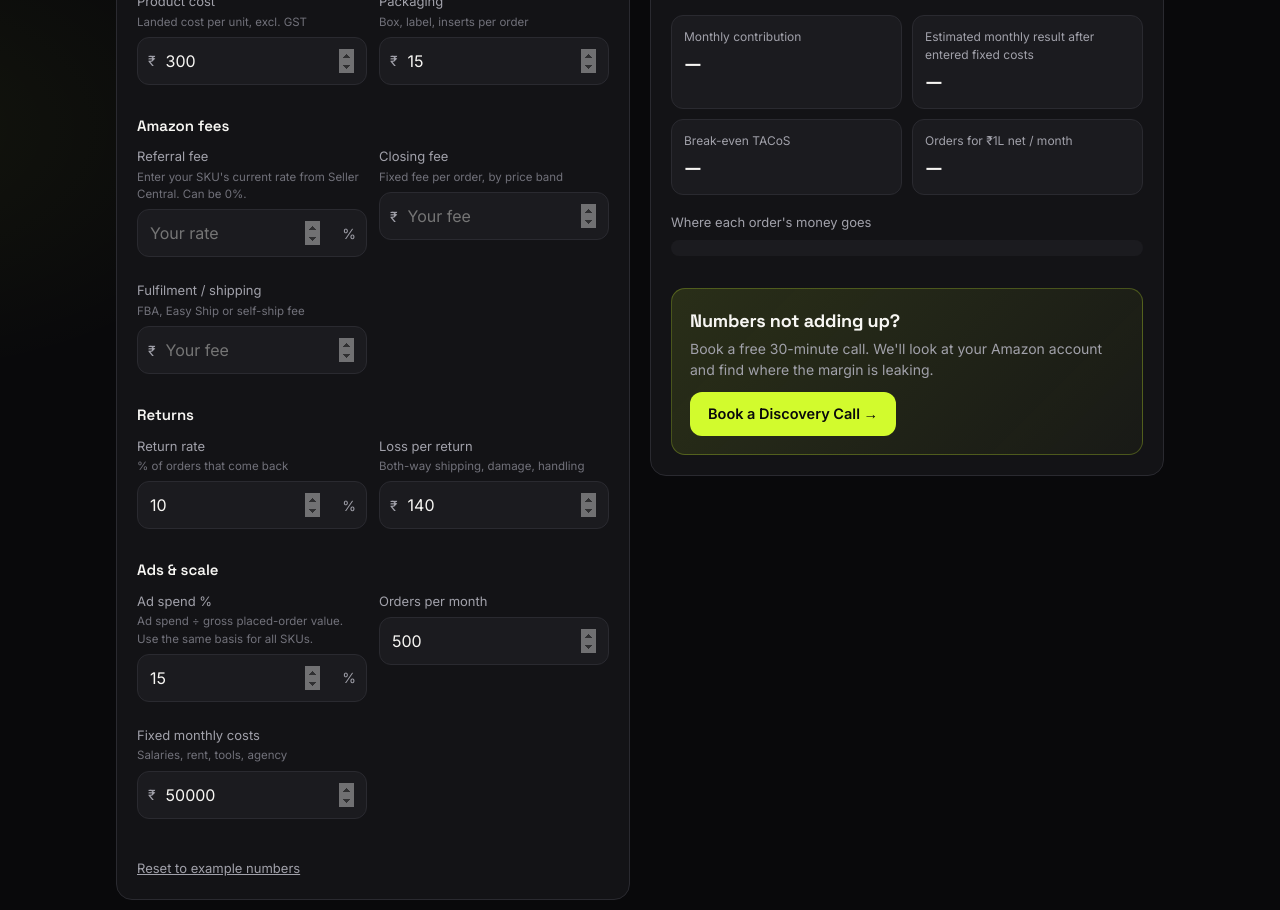
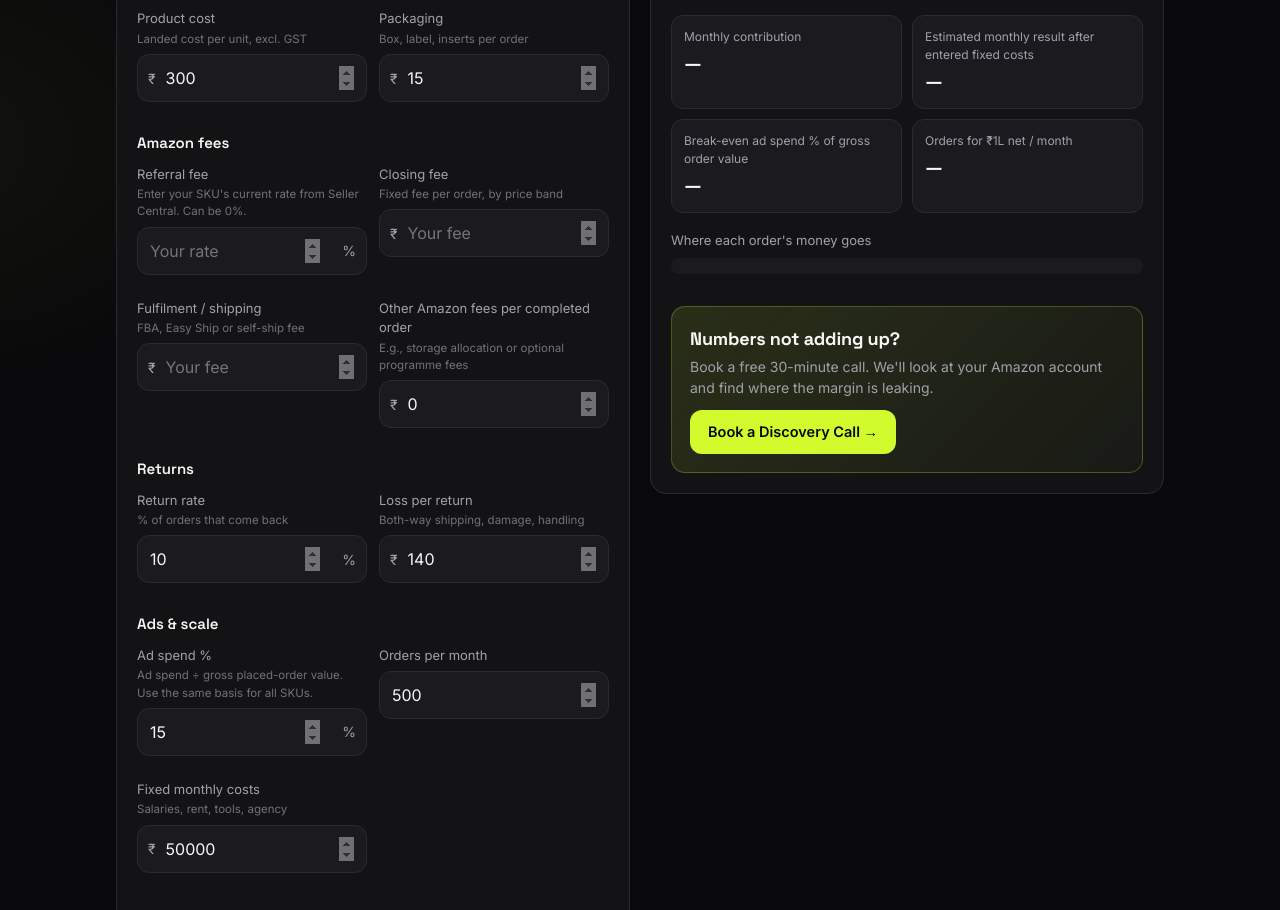
Before and after one commit to GrowthRocketind/amazon-profit-calculator, a plain HTML site: page index.html in a window 1280 px wide. Shown: the part 474-1384 px from the top of the page. Drawn offline with Linux system fonts and the light colour scheme.

Commit message:
Clarify Amazon SKU economics and include other selling fees

```diff
--- a/index.html
+++ b/index.html
@@ -192,7 +192,7 @@
         <legend>Product</legend>
         <div class="row">
           <div class="field">
-            <label for="price">Selling price<span class="hint">What the customer pays, incl. GST</span></label>
+            <label for="price">Selling price<span class="hint">Actual customer-paid price after discounts, incl. GST</span></label>
             <div class="input"><span>₹</span><input id="price" type="number" inputmode="decimal" min="0" step="1" value="999"></div>
           </div>
           <div class="field">
@@ -224,6 +224,10 @@
           <div class="field">
             <label for="ship">Fulfilment / shipping<span class="hint">FBA, Easy Ship or self-ship fee</span></label>
             <div class="input"><span>₹</span><input id="ship" type="number" inputmode="decimal" min="0" step="1" placeholder="Your fee" value="" required></div>
+          </div>
+          <div class="field">
+            <label for="other">Other Amazon fees per completed order<span class="hint">E.g., storage allocation or optional programme fees</span></label>
+            <div class="input"><span>₹</span><input id="other" type="number" inputmode="decimal" min="0" step="1" value="0"></div>
           </div>
         </div>
       </fieldset>
@@ -271,7 +275,7 @@
       <div class="stats">
         <div class="stat"><div class="k">Monthly contribution</div><div class="v" id="mcm">₹0</div></div>
         <div class="stat"><div class="k">Estimated monthly result after entered fixed costs</div><div class="v" id="net">₹0</div></div>
-        <div class="stat"><div class="k">Break-even TACoS</div><div class="v" id="beTacos">0%</div></div>
+        <div class="stat"><div class="k">Break-even ad spend % of gross order value</div><div class="v" id="beTacos">0%</div></div>
         <div class="stat"><div class="k">Orders for ₹1L net / month</div><div class="v" id="need">–</div></div>
       </div>
 
@@ -292,7 +296,7 @@
       <h2>How this is calculated</h2>
       <ul>
         <li>Revenue is counted <strong>excluding GST</strong>: <code>price ÷ (1 + GST%)</code>. GST isn't your money.</li>
-        <li>Referral fee is charged on the full selling price. Fees are shown excluding the 18% GST on fees, since registered sellers can claim that back as input credit.</li>
+        <li>Referral fee uses the actual customer-paid price. Amazon fees are entered excluding fee GST, assuming you can claim eligible input credit; otherwise include unrecoverable tax in other costs.</li>
         <li>Returned orders are assumed fully refunded and resellable. Enter the complete <strong>extra net loss per return</strong>, including unrecovered shipping, fees, handling and damage. Check this against actual settlements.</li>
         <li>Ad spend per placed order is <code>ad spend % × GST-inclusive selling price</code>. Match this to ad spend divided by gross placed-order value, not post-return net sales.</li>
         <li>Contribution is an estimate <strong>per order placed</strong>, averaged over expected returns, before fixed costs. The monthly result is contribution × orders minus the fixed costs you enter. It excludes any other costs you omit.</li>
@@ -332,7 +336,7 @@
 
 <script>
 (function () {
-  var FIELDS = ['price', 'gst', 'cogs', 'pack', 'ref', 'closing', 'ship', 'ret', 'retloss', 'tacos', 'orders', 'fixed'];
+  var FIELDS = ['price', 'gst', 'cogs', 'pack', 'ref', 'closing', 'ship', 'other', 'ret', 'retloss', 'tacos', 'orders', 'fixed'];
   var DEFAULTS = {};
   var STORE_KEY = 'ga-amazon-calc-v1';
   var $ = function (id) { return document.getElementById(id); };
@@ -360,7 +364,7 @@
     var parts = {
       gst: keep * (P - rev),
       cogs: keep * C,
-      fees: keep * (ref * P + closing),
+      fees: keep * (ref * P + closing + num('other')),
       ship: keep * (ship + pack),
       returns: r * L,
       ads: T * P
@@ -380,7 +384,7 @@
   var SEGMENTS = [
     ['gst', 'GST', 'var(--seg-gst)'],
     ['cogs', 'Product cost', 'var(--seg-cogs)'],
-    ['fees', 'Referral + closing fees', 'var(--seg-fees)'],
+    ['fees', 'Amazon fees incl. other', 'var(--seg-fees)'],
     ['ship', 'Shipping + packaging', 'var(--seg-ship)'],
     ['returns', 'Returns', 'var(--seg-returns)'],
     ['ads', 'Ads', 'var(--seg-ads)']
```
